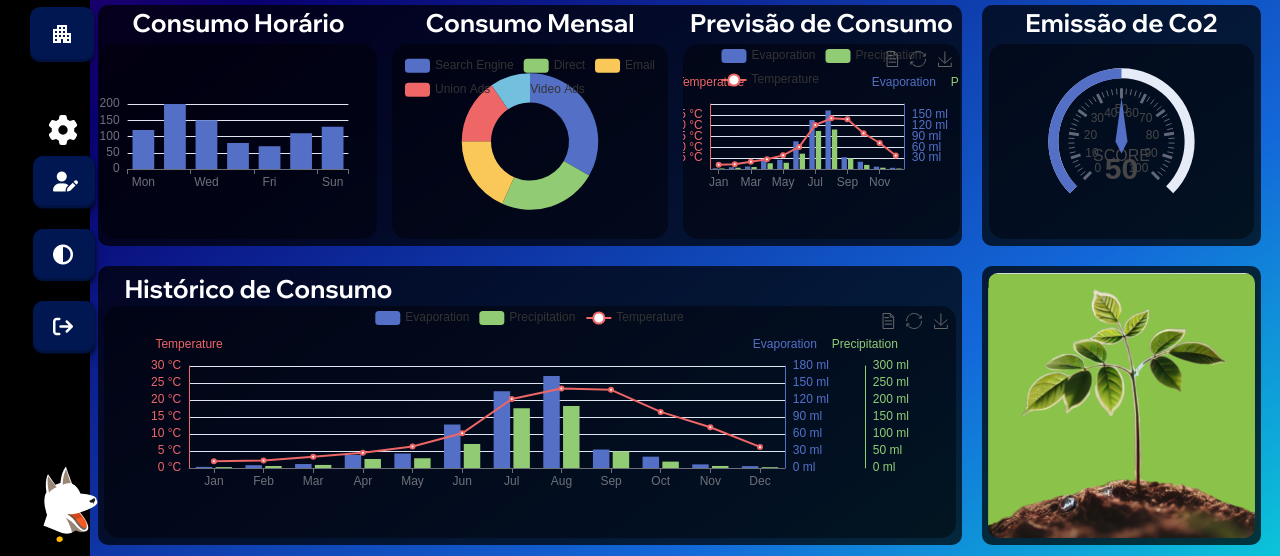
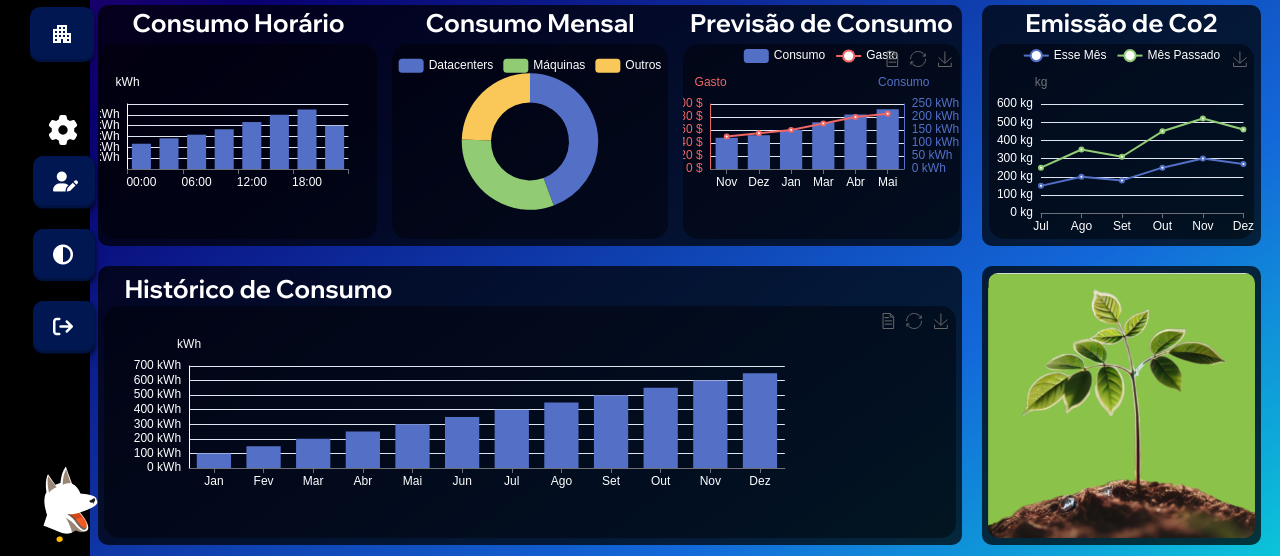
Before and after one commit to NexusEnergyy/Site-Institucional, a website: page public/NexSystem.html in a window 1280 px wide. Shown: the part 244-800 px from the top of the page. Drawn offline with nearby package versions, Linux system fonts and the light colour scheme; a web font is replaced by a local one.

Commit message:
primeiras mudancas na dash

```diff
--- a/public/NexSystem.html
+++ b/public/NexSystem.html
@@ -99,19 +99,19 @@
             <div class="cardKpis">
                 <div class="containerKPItitulo">
                     <div class="titleKpi">Consumo Medio Diário</div>
-                    <div class="insight">10MWh</div>
+                    <div class="insight">2<span style="color: #0CBDD9; margin: 0;">M</span><span style="color: #FFBB00; margin: 0;">Wh</span></div>
                 </div>
             </div>
             <div class="cardKpis">
                 <div class="containerKPItitulo">
-                    <div class="titleKpi">Consumo Mensal</div>
-                    <div class="insight">100MWh</div>
+                    <div class="titleKpi">Eficiência das Máquinas</div>
+                    <div class="insight">3.0%</div>
                 </div>
             </div>
             <div class="cardKpis">
                 <div class="containerKPItitulo">
                     <div class="titleKpi">Previsão Anual da Emissão Co2</div>
-                    <div class="insight">100.000Kg</div>
+                    <div class="insight">1.023.092<span style="color: rgb(196, 52, 52); margin: 0;">Kg<span></div>
                 </div>
             </div>
             <div class="cardKpis">
--- a/public/js/NexSystem.js
+++ b/public/js/NexSystem.js
@@ -148,7 +148,10 @@ document.addEventListener('DOMContentLoaded', function () {
     },
     legend: {
       top: '5%',
-        left: 'center'
+      left: 'center',
+      textStyle: {
+        color: '#FFFFFF' // Define a cor branca para a legenda
+      }
     },
     series: [
       {
@@ -171,11 +174,10 @@ document.addEventListener('DOMContentLoaded', function () {
           show: false
         },
         data: [
-            { value: 1048, name: 'Search Engine' },
-            { value: 735, name: 'Direct' },
-            { value: 580, name: 'Email' },
-            { value: 484, name: 'Union Ads' },
-            { value: 300, name: 'Video Ads' }
+          { value: 1048, name: 'Datacenters' },
+          { value: 735, name: 'Máquinas' },
+          { value: 580, name: 'Outros' }
+
         ]
       }
     ]
@@ -197,7 +199,7 @@ document.addEventListener('DOMContentLoaded', function () {
   const previsaoConsumoChart = echarts.init(document.getElementById('previsaoConsumoChart'));
 
   // Configurações do gráfico
-    const colors = ['#5470C6', '#91CC75', '#EE6666'];
+  const colors = ['#5470C6', '#EE6666'];
   const option = {
     color: colors,
     tooltip: {
@@ -217,7 +219,10 @@ document.addEventListener('DOMContentLoaded', function () {
       }
     },
     legend: {
-        data: ['Evaporation', 'Precipitation', 'Temperature']
+      data: ['Consumo', 'Gasto'],
+      textStyle: {
+        color: '#FFFFFF' // Cor branca para a legenda
+      }
     },
     xAxis: [
       {
@@ -225,13 +230,16 @@ document.addEventListener('DOMContentLoaded', function () {
         axisTick: {
           alignWithLabel: true
         },
-          data: ['Jan', 'Feb', 'Mar', 'Apr', 'May', 'Jun', 'Jul', 'Aug', 'Sep', 'Oct', 'Nov', 'Dec']
+        data: ['Nov', 'Dez', 'Jan', 'Mar', 'Abr', 'Mai'],
+        axisLabel: {
+          color: '#FFFFFF' // Cor branca para os nomes dos meses
+        }
       }
     ],
     yAxis: [
       {
         type: 'value',
-          name: 'Evaporation',
+        name: 'Consumo',
         position: 'right',
         alignTicks: true,
         axisLine: {
@@ -241,15 +249,14 @@ document.addEventListener('DOMContentLoaded', function () {
           }
         },
         axisLabel: {
-            formatter: '{value} ml'
+          formatter: '{value} kWh'
         }
       },
       {
         type: 'value',
-          name: 'Precipitation',
-          position: 'right',
+        name: 'Gasto',
+        position: 'left',
         alignTicks: true,
-          offset: 80,
         axisLine: {
           show: true,
           lineStyle: {
@@ -257,42 +264,21 @@ document.addEventListener('DOMContentLoaded', function () {
           }
         },
         axisLabel: {
-            formatter: '{value} ml'
-          }
-        },
-        {
-          type: 'value',
-          name: 'Temperature',
-          position: 'left',
-          alignTicks: true,
-          axisLine: {
-            show: true,
-            lineStyle: {
-              color: colors[2]
-            }
-          },
-          axisLabel: {
-            formatter: '{value} °C'
+          formatter: '{value} $'
         }
       }
     ],
     series: [
       {
-          name: 'Evaporation',
+        name: 'Consumo',
         type: 'bar',
-          data: [2.0, 4.9, 7.0, 23.2, 25.6, 76.7, 135.6, 162.2, 32.6, 20.0, 6.4, 3.3]
+        data: [120, 130, 150, 180, 210, 230]
       },
       {
-          name: 'Precipitation',
-          type: 'bar',
+        name: 'Gasto',
+        type: 'line',
         yAxisIndex: 1,
-          data: [2.6, 5.9, 9.0, 26.4, 28.7, 70.7, 175.6, 182.2, 48.7, 18.8, 6.0, 2.3]
-        },
-        {
-          name: 'Temperature',
-          type: 'line',
-          yAxisIndex: 2,
-          data: [2.0, 2.2, 3.3, 4.5, 6.3, 10.2, 20.3, 23.4, 23.0, 16.5, 12.0, 6.2]
+        data: [50, 55, 60, 70, 80, 85]
       }
     ]
   };
@@ -310,7 +296,7 @@ document.addEventListener('DOMContentLoaded', function () {
 option = {
   xAxis: {
     type: 'category',
-      data: ['Mon', 'Tue', 'Wed', 'Thu', 'Fri', 'Sat', 'Sun']
+    data: ['Mon', 'Tue', 'Wed', 'Thu', 'Fri', 'Sat', 'Sun'],
   },
   yAxis: {
     type: 'value'
@@ -323,7 +309,6 @@ document.addEventListener('DOMContentLoaded', function () {
   ]
 };
 
-
 document.addEventListener('DOMContentLoaded', function () {
   // Inicializa o gráfico dentro do elemento com ID 'consumoHorarioChart'
   const consumoHorarioChart = echarts.init(document.getElementById('consumoHorarioChart'));
@@ -332,14 +317,34 @@ document.addEventListener('DOMContentLoaded', function () {
   const option = {
     xAxis: {
       type: 'category',
-        data: ['Mon', 'Tue', 'Wed', 'Thu', 'Fri', 'Sat', 'Sun']
+      data: ['00:00', '03:00', '06:00', '09:00', '12:00', '15:00', '18:00', '21:00'],
+      axisLabel: {
+        color: '#FFFFFF' // Cor branca para os horários
+      }
     },
     yAxis: {
-        type: 'value'
+      type: 'value',
     },
+    yAxis: [
+      {
+        type: 'value',
+        name: 'kWh',
+        position: 'left',
+        alignTicks: true,
+        axisLine: {
+          show: true,
+          lineStyle: {
+            color: '#FFFFFF' // Cor branca para a linha do eixo Y
+          }
+        },
+        axisLabel: {
+          formatter: '{value} kWh'
+        }
+      }
+    ],
     series: [
       {
-          data: [120, 200, 150, 80, 70, 110, 130],
+        data: [70, 85, 95, 110, 130, 150, 165, 120], // Exemplo de consumo para cada horário
         type: 'bar'
       }
     ]
@@ -355,32 +360,61 @@ document.addEventListener('DOMContentLoaded', function () {
 });
 
 
+
 document.addEventListener('DOMContentLoaded', function () {
   // Inicializa o gráfico dentro do elemento com ID 'emissaoCo2Chart'
   const emissaoCo2Chart = echarts.init(document.getElementById('emissaoCo2Chart'));
 
-    // Configurações do gráfico de Medidor (Gauge) para Emissão de CO₂
   const option = {
+
     tooltip: {
-        formatter: '{a} <br/>{b} : {c}%' // Tooltip para exibir o nome e valor do gráfico
+      trigger: 'axis'
+    },
+    legend: {
+      data: ['Esse Mês', 'Mês Passado'],
+      textStyle: {
+        color: '#FFFFFF' // Cor branca para a legenda
+      }
+    },
+    grid: {
+      left: '3%',
+      right: '4%',
+      bottom: '3%',
+      containLabel: true
+    },
+    toolbox: {
+      feature: {
+        saveAsImage: {}
+      }
+    },
+    xAxis: {
+      type: 'category',
+      boundaryGap: false,
+      data: ['Jul', 'Ago', 'Set', 'Out', 'Nov', 'Dez'], // Últimos 6 meses do ano
+      axisLabel: {
+        color: '#FFFFFF' // Cor branca para os meses
+      }
+    },
+    yAxis: {
+      type: 'value',
+      name: 'kg', // Unidade do eixo y
+      axisLabel: {
+        formatter: '{value} kg', // Formatação com "kg"
+        color: '#FFFFFF' // Cor branca para os valores
+      }
     },
     series: [
       {
-          name: 'Pressure', // Nome do medidor
-          type: 'gauge',
-          progress: {
-            show: true
+        name: 'Esse Mês',
+        type: 'line',
+        stack: 'Total',
+        data: [150, 200, 180, 250, 300, 270] // Dados de exemplo para os últimos 6 meses
       },
-          detail: {
-            valueAnimation: true,
-            formatter: '{value}' // Exibe o valor como está
-          },
-          data: [
       {
-              value: 50, // Valor inicial do medidor
-              name: 'SCORE' // Nome exibido no centro do medidor
-            }
-          ]
+        name: 'Mês Passado',
+        type: 'line',
+        stack: 'Total',
+        data: [100, 150, 130, 200, 220, 190] // Dados de exemplo para os últimos 6 meses
       }
     ]
   };
@@ -401,7 +435,7 @@ document.addEventListener('DOMContentLoaded', function () {
 
 // Aguarda o carregamento do DOM
 document.addEventListener('DOMContentLoaded', function () {
-    // Inicializa o gráfico dentro do elemento com ID 'previsaoConsumoChart'
+// Inicializa o gráfico dentro do elemento com ID 'historicoChart'
 const historicoChart = echarts.init(document.getElementById('historicoChart'));
 
 // Configurações do gráfico
@@ -425,7 +459,10 @@ document.addEventListener('DOMContentLoaded', function () {
     }
   },
   legend: {
-        data: ['Evaporation', 'Precipitation', 'Temperature']
+    data: ['Consumo'],
+    textStyle: {
+      color: '#FFFFFF' // Cor branca para a legenda
+    }
   },
   xAxis: [
     {
@@ -433,74 +470,34 @@ document.addEventListener('DOMContentLoaded', function () {
       axisTick: {
         alignWithLabel: true
       },
-          data: ['Jan', 'Feb', 'Mar', 'Apr', 'May', 'Jun', 'Jul', 'Aug', 'Sep', 'Oct', 'Nov', 'Dec']
+      data: ['Jan', 'Fev', 'Mar', 'Abr', 'Mai', 'Jun', 'Jul', 'Ago', 'Set', 'Out', 'Nov', 'Dez'],
+      axisLabel: {
+        color: '#FFFFFF' // Cor branca para os nomes dos meses
+      }
     }
   ],
   yAxis: [
     {
       type: 'value',
-          name: 'Evaporation',
-          position: 'right',
-          alignTicks: true,
-          axisLine: {
-            show: true,
-            lineStyle: {
-              color: colors[0]
-            }
-          },
-          axisLabel: {
-            formatter: '{value} ml'
-          }
-        },
-        {
-          type: 'value',
-          name: 'Precipitation',
-          position: 'right',
-          alignTicks: true,
-          offset: 80,
-          axisLine: {
-            show: true,
-            lineStyle: {
-              color: colors[1]
-            }
-          },
-          axisLabel: {
-            formatter: '{value} ml'
-          }
-        },
-        {
-          type: 'value',
-          name: 'Temperature',
+      name: 'kWh',
       position: 'left',
       alignTicks: true,
       axisLine: {
         show: true,
         lineStyle: {
-              color: colors[2]
+          color: '#FFFFFF' // Cor branca para a linha do eixo Y
         }
       },
       axisLabel: {
-            formatter: '{value} °C'
+        formatter: '{value} kWh'
       }
     }
   ],
   series: [
     {
-          name: 'Evaporation',
+      name: 'kWh',
       type: 'bar',
-          data: [2.0, 4.9, 7.0, 23.2, 25.6, 76.7, 135.6, 162.2, 32.6, 20.0, 6.4, 3.3]
-        },
-        {
-          name: 'Precipitation',
-          type: 'bar',
-          yAxisIndex: 1,
-          data: [2.6, 5.9, 9.0, 26.4, 28.7, 70.7, 175.6, 182.2, 48.7, 18.8, 6.0, 2.3]
-        },
-        {
-          name: 'Temperature',
-          type: 'line',
-          yAxisIndex: 2,
-          data: [2.0, 2.2, 3.3, 4.5, 6.3, 10.2, 20.3, 23.4, 23.0, 16.5, 12.0, 6.2]
+      data: [100, 150, 200, 250, 300, 350, 400, 450, 500, 550, 600, 650] // Exemplo de dados em kWh
     }
   ]
 };
@@ -513,20 +510,3 @@ document.addEventListener('DOMContentLoaded', function () {
   historicoChart.resize();
 });
 });
-
-
-  option = {
-    xAxis: {
-      type: 'category',
-      data: ['Mon', 'Tue', 'Wed', 'Thu', 'Fri', 'Sat', 'Sun']
-    },
-    yAxis: {
-      type: 'value'
-    },
-    series: [
-      {
-        data: [120, 200, 150, 80, 70, 110, 130],
-        type: 'bar'
-      }
-    ]
-  };
```
Lines whose indentation alone changed are shown as unchanged.
